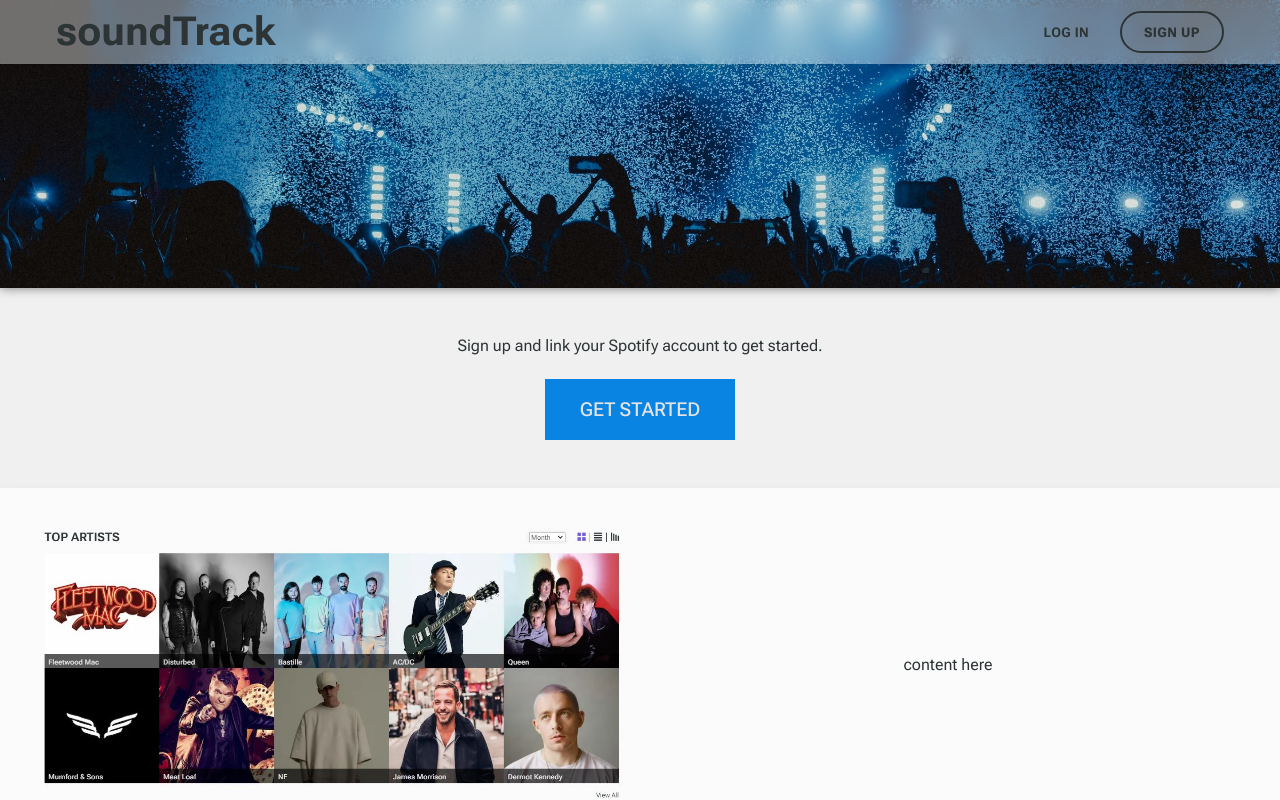
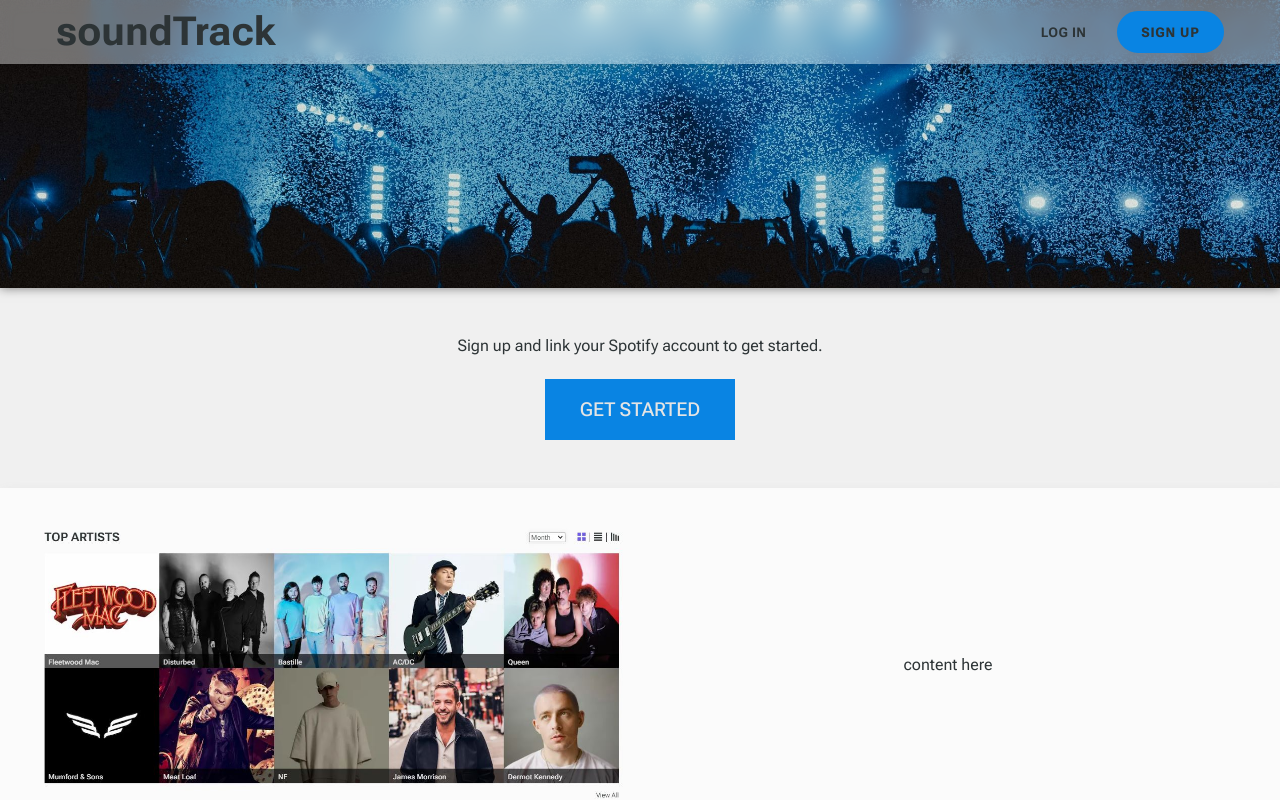
Before and after one commit to danchance/soundtrack-web, a Next.js app: page / in a window 1280 px wide. Shown: the top 800 px of the page. Built offline with nearby package versions, Linux system fonts and the light colour scheme.

Commit message:
update sign up button

```diff
--- a/src/components/navbar/navbar.tsx
+++ b/src/components/navbar/navbar.tsx
@@ -17,9 +17,7 @@
   const windowSize = useWindowSize();
 
   return (
-    <div
-      className={`${styles['wrapper']} ${hasBackground ? styles['bg'] : ''}`}
-    >
+    <div className={styles['wrapper']}>
       <div className={styles['navbar']}>
         <Link href="/" className={styles['site-heading']}>
           <h1>soundTrack</h1>
@@ -39,7 +37,11 @@
                   </button>
                 )}
                 <button
-                  className={`${styles['btn']} ${styles['btn-secondary']}`}
+                  className={[
+                    styles['btn'],
+                    styles['btn-secondary'],
+                    hasBackground ? styles['bg'] : ''
+                  ].join(' ')}
                   onClick={() =>
                     loginWithRedirect({
                       authorizationParams: { screen_hint: 'signup' }
--- a/src/layouts/layout.tsx
+++ b/src/layouts/layout.tsx
@@ -8,15 +8,17 @@
  * Default layout used for all pages.
  */
 const Layout = ({ children }: { children: React.ReactNode }) => {
+  const { pathname } = useRouter();
   /**
    * If the current page is the home page, then the header should not have
    * a background
    */
-  const isHomePage = ['/'].includes(useRouter().pathname);
+  const hasBackground =
+    pathname.includes('/user') || pathname.includes('/settings');
 
   return (
     <div className={styles['container']}>
-      <NavBar hasBackground={true} />
+      <NavBar hasBackground={hasBackground} />
       <div className={styles['content']}>{children}</div>
       <Footer />
     </div>
--- a/src/styles/components/navbar/navbar.module.sass
+++ b/src/styles/components/navbar/navbar.module.sass
@@ -5,13 +5,11 @@
   z-index: 1
   width: 100%
   padding: 0.5rem 0
-
-  &.bg
-    position: fixed
-    top: 0
-    backdrop-filter: blur(8px)
-    background-color: rgba(255,255,255,0.4)
-    box-shadow: 0 0 10px rgba(0, 0, 0, 0.2)
+  position: fixed
+  top: 0
+  backdrop-filter: blur(8px)
+  background-color: rgba(255,255,255,0.4)
+  box-shadow: 0 0 10px rgba(0, 0, 0, 0.2)
 
 .navbar
   // NOTE: Styling for search bar
@@ -48,14 +46,26 @@
 
       &:hover
         text-decoration: underline
-        background: variables.$primary
 
     &.btn-secondary
       margin-left: 0.5rem
+      letter-spacing: 0.05rem
       font-weight: 800
       background: none
-      border: 2px solid variables.$dark-primary
+      border: 2px solid variables.$neutral
+      background-color: variables.$neutral
 
       &:hover
-        background: variables.$primary
-        border: 2px solid variables.$primary
+        background: none
+        border: 2px solid variables.$neutral
+
+      &.bg
+        font-weight: 600
+        color: variables.$light-tertiary
+        border: 2px solid variables.$heading
+        background-color: variables.$heading
+
+        &:hover
+          color: variables.$heading
+          background: none
+          border: 2px solid variables.$heading
```
